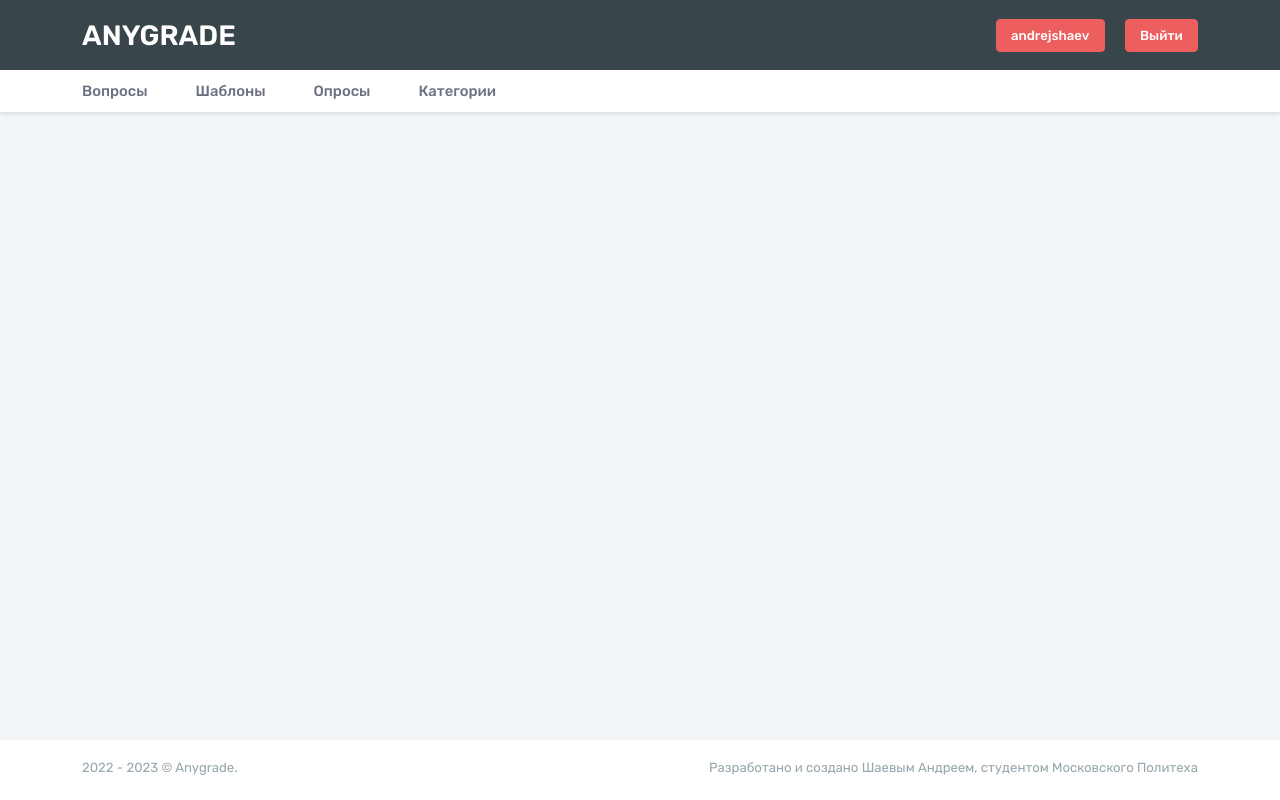
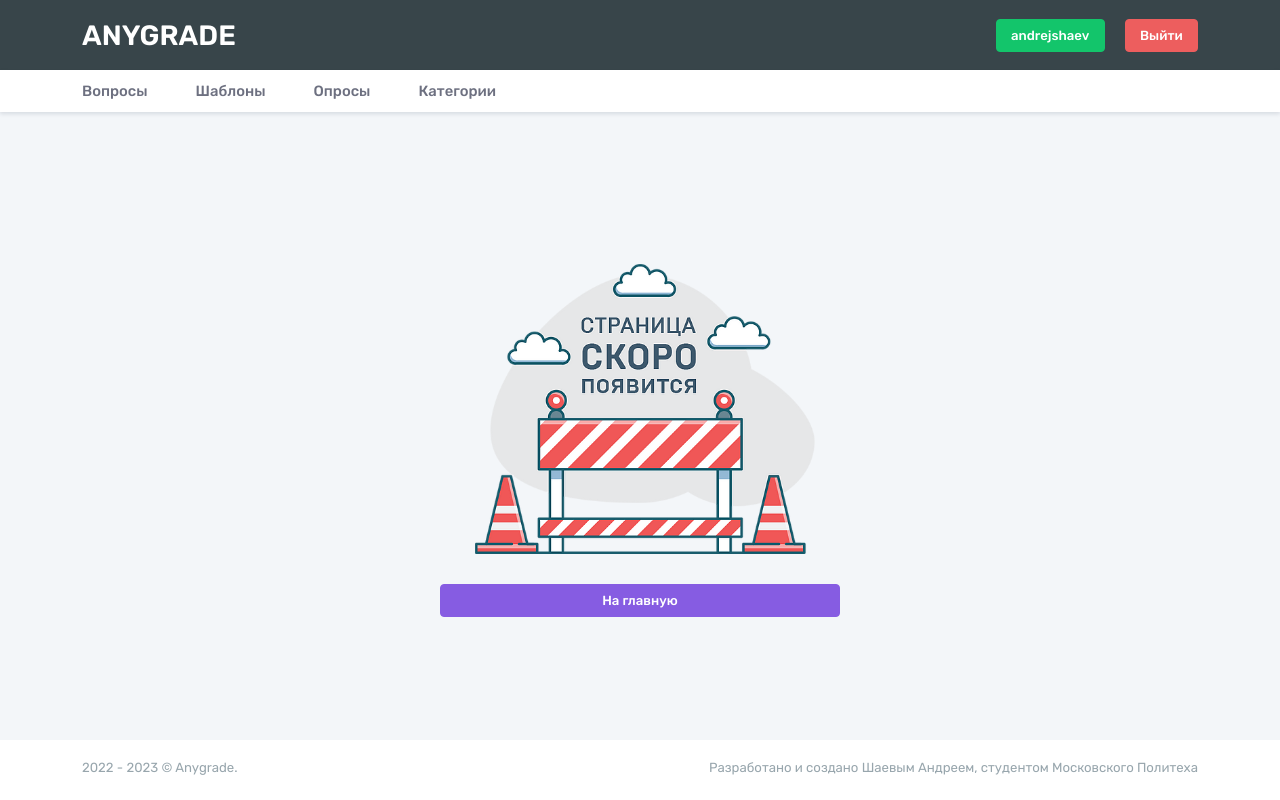
Before and after one commit to nknwns/anygrade-frontend, a Nuxt app: page /templates in a window 1280 px wide. Built offline with nearby package versions, Linux system fonts and the light colour scheme.

Commit message:
Create InProgress page, edit Header and Footer, create full routing

```diff
--- /dev/null
+++ b/assets/scss/components/_in-progress.scss
@@ -0,0 +1,15 @@
+.in-progress {
+	display: flex;
+	align-items: center;
+	justify-content: center;
+	flex-direction: column;
+	gap: 30px;
+
+	img {
+		height: 40vh;
+	}
+
+	&__button {
+		width: 400px;
+	}
+}
--- a/assets/scss/main.scss
+++ b/assets/scss/main.scss
@@ -18,6 +18,7 @@
 @use 'components/progress';
 @use 'components/template-item';
 @use 'components/template';
+@use 'components/in-progress';
 
 @use 'pages/registration';
 
--- a/components/TheFooter.vue
+++ b/components/TheFooter.vue
@@ -2,7 +2,7 @@
 	<footer class="footer">
 		<div class="container">
 			<div class="footer__wrapper">
-				<span>2022 - 2023 © Anygrade.</span>
+				<span>2022 - {{ new Date().getFullYear() }} © Anygrade.</span>
 				<span>Разработано и cоздано Шаевым Андреем, студентом Московского Политеха</span>
 			</div>
 		</div>
--- a/components/TheHeader.vue
+++ b/components/TheHeader.vue
@@ -7,8 +7,8 @@
 				</div>
 				<div class="header__right">
 					<template v-if="user.isAuthenticated">
-						<nuxt-link to="/account" class="header__button button button--danger">{{ user.name }}</nuxt-link>
-						<a @click="logout"  class="header__button button button--danger">Выйти</a>
+						<nuxt-link to="/account" class="header__button button button--success">{{ user.name }}</nuxt-link>
+						<a @click="logoutUser"  class="header__button button button--danger">Выйти</a>
 					</template>
 					<template v-else>
 						<nuxt-link to="/login" class="header__button button">Войти</nuxt-link>
@@ -73,7 +73,11 @@ export default {
 	methods: {
 		...mapActions({
 			logout: 'auth/logout'
-		})
+		}),
+		logoutUser() {
+			this.logout();
+			this.$router.push('/')
+		}
 	}
 }
 </script>
--- /dev/null
+++ b/layouts/inProgress.vue
@@ -0,0 +1,16 @@
+<template>
+	<div>
+		<TheHeader />
+		<main class="in-progress">
+			<img src="@/assets/images/in-progress.png" alt="">
+			<nuxt-link to="/" class="in-progress__button button">На главную</nuxt-link>
+		</main>
+		<TheFooter />
+	</div>
+</template>
+
+<script>
+export default {
+	name: "DefaultLayout"
+}
+</script>
--- /dev/null
+++ b/pages/account/index.vue
@@ -0,0 +1,10 @@
+<template>
+
+</template>
+
+<script>
+export default {
+	name: "TheHeader",
+	layout: 'inProgress'
+}
+</script>
--- /dev/null
+++ b/pages/categories/index.vue
@@ -0,0 +1,10 @@
+<template>
+
+</template>
+
+<script>
+export default {
+	name: "TheHeader",
+	layout: 'inProgress'
+}
+</script>
--- /dev/null
+++ b/pages/login/index.vue
@@ -0,0 +1,10 @@
+<template>
+
+</template>
+
+<script>
+export default {
+	name: "TheHeader",
+	layout: 'inProgress'
+}
+</script>
--- /dev/null
+++ b/pages/questions/index.vue
@@ -0,0 +1,10 @@
+<template>
+
+</template>
+
+<script>
+export default {
+	name: "TheHeader",
+	layout: 'inProgress'
+}
+</script>
--- /dev/null
+++ b/pages/registration/index.vue
@@ -0,0 +1,10 @@
+<template>
+
+</template>
+
+<script>
+export default {
+	name: "TheHeader",
+	layout: 'inProgress'
+}
+</script>
--- /dev/null
+++ b/pages/reviews/index.vue
@@ -0,0 +1,10 @@
+<template>
+
+</template>
+
+<script>
+export default {
+	name: "TheHeader",
+	layout: 'inProgress'
+}
+</script>
--- /dev/null
+++ b/pages/templates/index.vue
@@ -0,0 +1,10 @@
+script<template>
+
+</template>
+
+<script>
+export default {
+	name: "TheHeader",
+	layout: 'inProgress'
+}
+</script>
```
Also changed, not shown: assets/images/in-progress.png (added).
